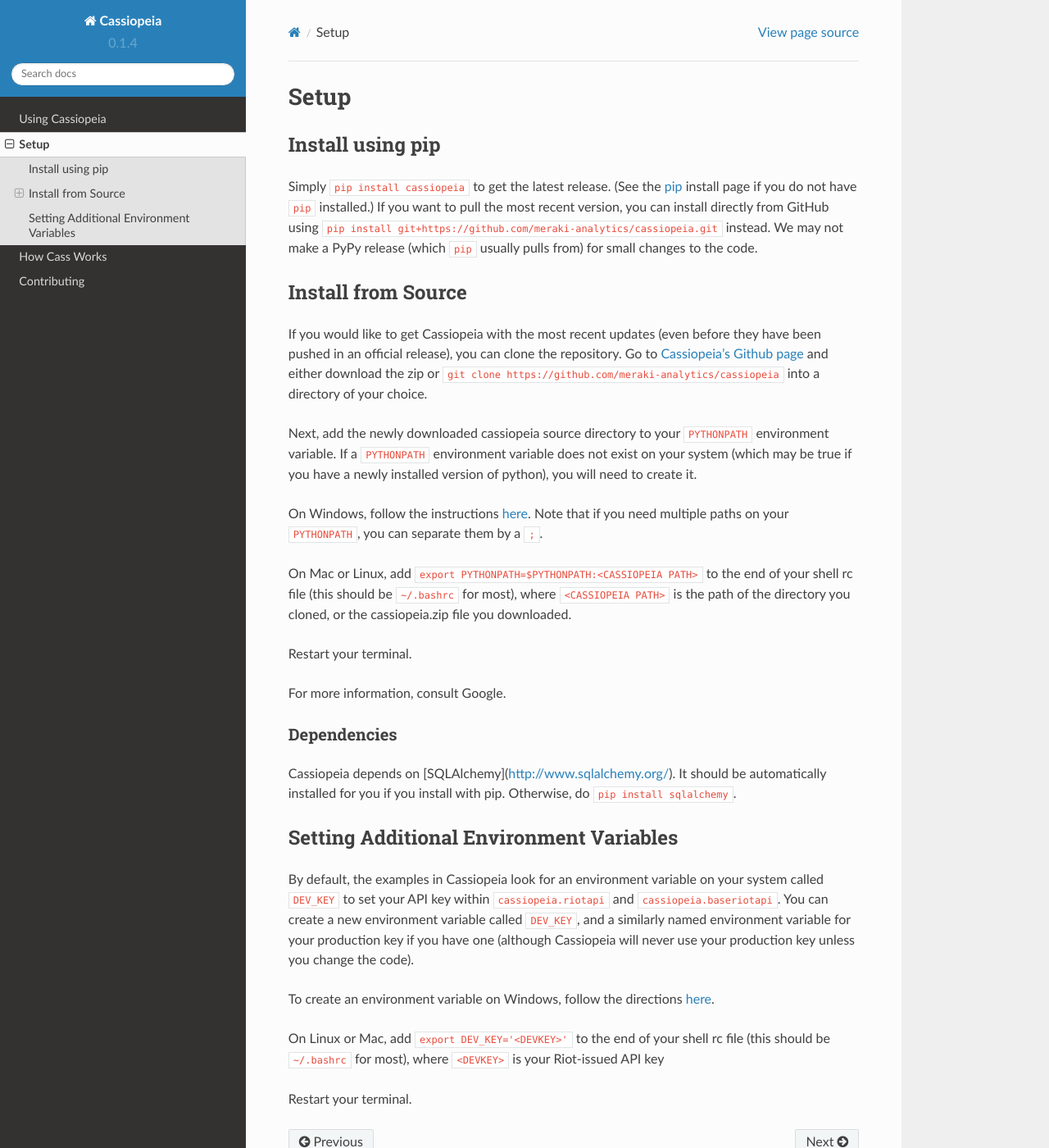
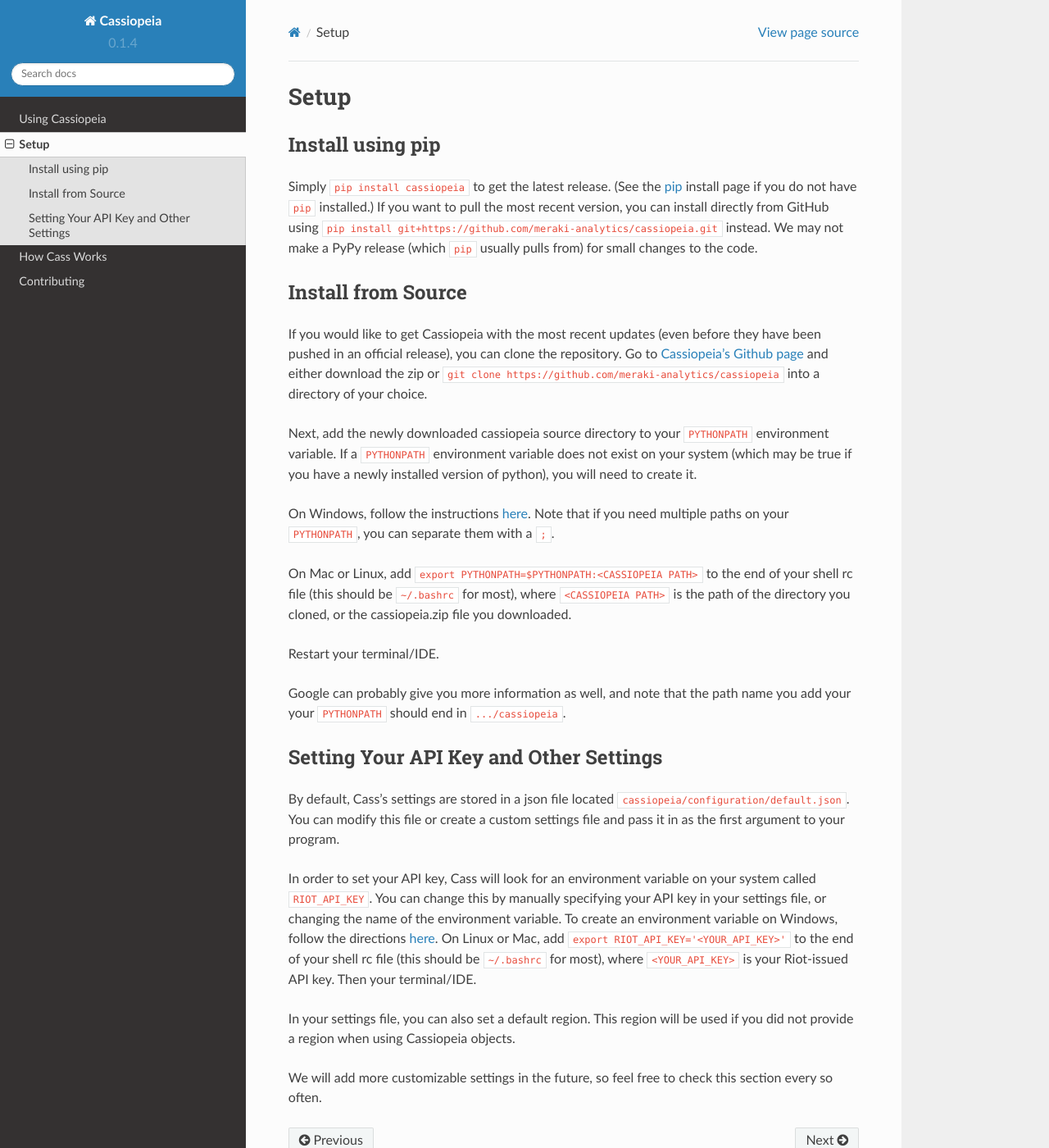
Before and after one commit to Crimack/lissandra, a Sphinx documentation site: the page built from doc/setup.rst, in a window 1280 px wide and 1400 px high. Shown: the whole window at 82% size. Built offline with Sphinx 7.4.7 and the Read the Docs theme 2.0.0, drawn with Linux system fonts in a browser that asks for light colours; pages that are not in the unit, such as notebooks, are missing from menus.

Commit message:
added new patches; small bugfix to matchhistory; doc update

```diff
--- a/doc/setup.rst
+++ b/doc/setup.rst
@@ -13,26 +13,21 @@
 
 Next, add the newly downloaded cassiopeia source directory to your ``PYTHONPATH`` environment variable. If a ``PYTHONPATH`` environment variable does not exist on your system (which may be true if you have a newly installed version of python), you will need to create it.
 
-On Windows, follow the instructions `here <https://www.microsoft.com/resources/documentation/windows/xp/all/proddocs/en-us/sysdm_advancd_environmnt_addchange_variable.mspx?mfr=true>`_. Note that if you need multiple paths on your ``PYTHONPATH``, you can separate them by a ``;``.
+On Windows, follow the instructions `here <https://www.microsoft.com/resources/documentation/windows/xp/all/proddocs/en-us/sysdm_advancd_environmnt_addchange_variable.mspx?mfr=true>`_. Note that if you need multiple paths on your ``PYTHONPATH``, you can separate them with a ``;``.
 
 On Mac or Linux, add ``export PYTHONPATH=$PYTHONPATH:<CASSIOPEIA PATH>`` to the end of your shell rc file (this should be ``~/.bashrc`` for most), where ``<CASSIOPEIA PATH>`` is the path of the directory you cloned, or the cassiopeia.zip file you downloaded.
 
-Restart your terminal.
+Restart your terminal/IDE.
 
-For more information, consult Google.
-
-Dependencies
-^^^^^^^^^^^^
-
-Cassiopeia depends on [SQLAlchemy](http://www.sqlalchemy.org/). It should be automatically installed for you if you install with pip. Otherwise, do ``pip install sqlalchemy``.
+Google can probably give you more information as well, and note that the path name you add your your ``PYTHONPATH`` should end in ``.../cassiopeia``.
 
 
-Setting Additional Environment Variables
-========================================
-By default, the examples in Cassiopeia look for an environment variable on your system called ``DEV_KEY`` to set your API key within ``cassiopeia.riotapi`` and ``cassiopeia.baseriotapi``. You can create a new environment variable called ``DEV_KEY``, and a similarly named environment variable for your production key if you have one (although Cassiopeia will never use your production key unless you change the code).
+Setting Your API Key and Other Settings
+=======================================
+By default, Cass's settings are stored in a json file located ``cassiopeia/configuration/default.json``. You can modify this file or create a custom settings file and pass it in as the first argument to your program.
 
-To create an environment variable on Windows, follow the directions `here <https://www.microsoft.com/resources/documentation/windows/xp/all/proddocs/en-us/sysdm_advancd_environmnt_addchange_variable.mspx?mfr=true>`_.
+In order to set your API key, Cass will look for an environment variable on your system called ``RIOT_API_KEY``. You can change this by manually specifying your API key in your settings file, or changing the name of the environment variable. To create an environment variable on Windows, follow the directions `here <https://www.microsoft.com/resources/documentation/windows/xp/all/proddocs/en-us/sysdm_advancd_environmnt_addchange_variable.mspx?mfr=true>`_. On Linux or Mac, add ``export RIOT_API_KEY='<YOUR_API_KEY>'`` to the end of your shell rc file (this should be ``~/.bashrc`` for most), where ``<YOUR_API_KEY>`` is your Riot-issued API key. Then your terminal/IDE.
 
-On Linux or Mac, add ``export DEV_KEY='<DEVKEY>'`` to the end of your shell rc file (this should be ``~/.bashrc`` for most), where ``<DEVKEY>`` is your Riot-issued API key
+In your settings file, you can also set a default region. This region will be used if you did not provide a region when using Cassiopeia objects.
 
-Restart your terminal.
+We will add more customizable settings in the future, so feel free to check this section every so often.
```
